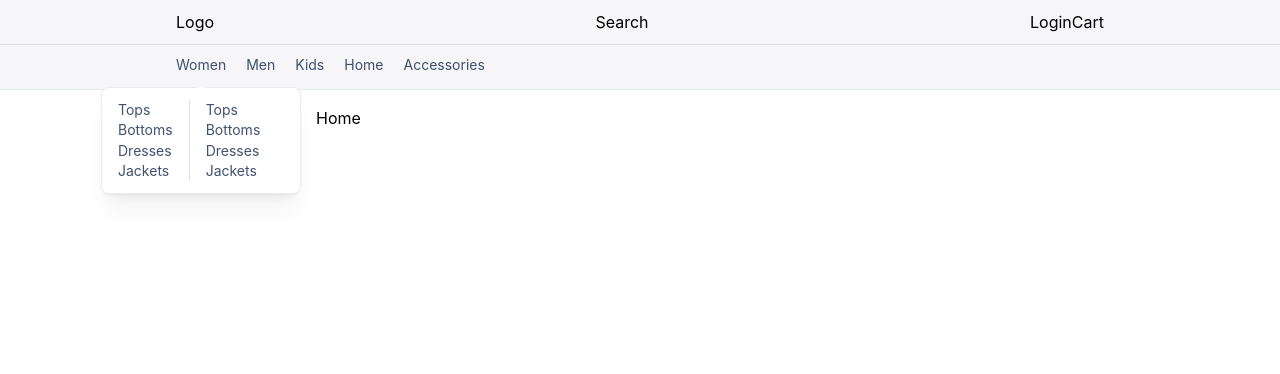
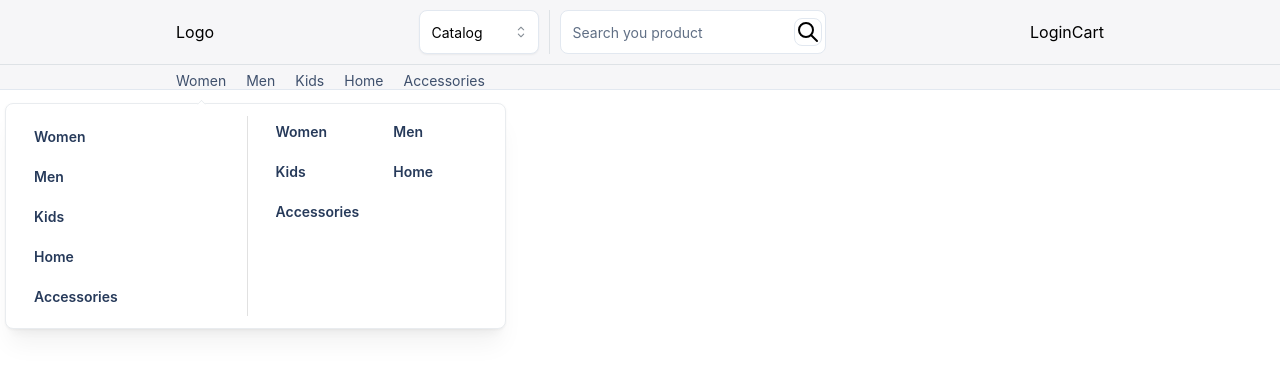
Before and after one commit to aytullahdev/ecom, a Next.js app: page / in a window 1280 px wide. Both pictures are taken after a click on the element "Women". Shown: the top 374 px of the page. Built offline with nearby package versions, Linux system fonts and the light colour scheme; what @mantine/code-highlight would draw is missing.

Commit message:
refactor: Update MenuBar component to use NavLink and SimpleGrid

```diff
--- a/component/Layout.tsx
+++ b/component/Layout.tsx
@@ -24,7 +24,7 @@ const Layout = ({ children }: { children: React.ReactNode }) => {
         <Container mx="auto">
           <TopSearchBar />
         </Container>
-        <Divider size={"xs"} pb="xs" />
+        <Divider size={"xs"} />
         <Container mx="auto">
           <MenuBar />
         </Container>
--- a/component/MenuBar.tsx
+++ b/component/MenuBar.tsx
@@ -1,4 +1,14 @@
-import { Box, Divider, Flex, Group, Popover, Text } from "@mantine/core";
+import {
+  Box,
+  Divider,
+  Flex,
+  Group,
+  NavLink,
+  Popover,
+  SimpleGrid,
+  Text,
+} from "@mantine/core";
+import { IconHome2 } from "@tabler/icons-react";
 import React from "react";
 const catagories = [
   {
@@ -19,16 +29,10 @@ const catagories = [
 ];
 const MenuBar = () => {
   return (
-    <Flex gap="lg">
+    <Flex gap="lg" justify={"start"} align={"center"} h="33px">
       {catagories.map((catagory, indx) => {
         return (
-          <Popover
-            width={200}
-            position="bottom"
-            withArrow
-            shadow="md"
-            key={indx}
-          >
+          <Popover position="bottom" withArrow shadow="md" key={indx}>
             <Popover.Target>
               <Text
                 size="sm"
@@ -40,21 +44,7 @@ const MenuBar = () => {
               </Text>
             </Popover.Target>
             <Popover.Dropdown>
-              <Group>
-                <Box>
-                  <Text size="sm">Tops</Text>
-                  <Text size="sm">Bottoms</Text>
-                  <Text size="sm">Dresses</Text>
-                  <Text size="sm">Jackets</Text>
-                </Box>
-                <Divider orientation="vertical" size={"xs"} />
-                <Box>
-                  <Text size="sm">Tops</Text>
-                  <Text size="sm">Bottoms</Text>
-                  <Text size="sm">Dresses</Text>
-                  <Text size="sm">Jackets</Text>
-                </Box>
-              </Group>
+              <CategoryDropdown catagories={catagories} />
             </Popover.Dropdown>
           </Popover>
         );
@@ -64,3 +54,36 @@ const MenuBar = () => {
 };
 
 export default MenuBar;
+
+const CategoryDropdown = ({
+  catagories,
+}: {
+  catagories: { title: string }[];
+}) => {
+  return (
+    <SimpleGrid cols={2}>
+      <Box
+        style={{
+          borderRight: "1px solid #e1e1e1",
+        }}
+      >
+        {catagories.map((catagory, indx) => {
+          return <NavLink key={indx} label={catagory.title} />;
+        })}
+      </Box>
+      <SimpleGrid cols={2} spacing={"xs"} h={0}>
+        {catagories.map((catagory, indx) => {
+          return (
+            <NavLink
+              key={indx}
+              w={"100%"}
+              h={30}
+              href="#required-for-focus"
+              label={catagory.title}
+            />
+          );
+        })}
+      </SimpleGrid>
+    </SimpleGrid>
+  );
+};
--- a/component/TopSearhBar.tsx
+++ b/component/TopSearhBar.tsx
@@ -1,11 +1,58 @@
-import { Box, Flex } from "@mantine/core";
+import {
+  ActionIcon,
+  Box,
+  Divider,
+  Flex,
+  Group,
+  Input,
+  Select,
+} from "@mantine/core";
+import { IconSearch } from "@tabler/icons-react";
 import React from "react";
 
 const TopSearchBar = () => {
+  const SearchSection = () => {
+    return (
+      <ActionIcon
+        bg={"transparent"}
+        style={{
+          cursor: "pointer",
+          outlineColor: "transparent",
+          boxShadow: "none",
+        }}
+      >
+        <IconSearch color="black" />
+      </ActionIcon>
+    );
+  };
+
   return (
     <Flex justify={"space-between"} align={"center"} py="xs">
       <Box>Logo</Box>
-      <Box>Search</Box>
+      <Group gap={"xs"}>
+        <Select
+          defaultValue={"catalog"}
+          style={{
+            width: "120px",
+          }}
+          data={[
+            {
+              value: "catalog",
+              label: "Catalog",
+            },
+            {
+              value: "member",
+              label: "Member",
+            },
+          ]}
+        />
+        <Divider orientation="vertical" size={"xs"} />
+        <Input
+          placeholder="Search you product"
+          rightSection={<SearchSection />}
+          style={{}}
+        />
+      </Group>
       <Box>
         <Flex>
           <Box>Login</Box>
```
